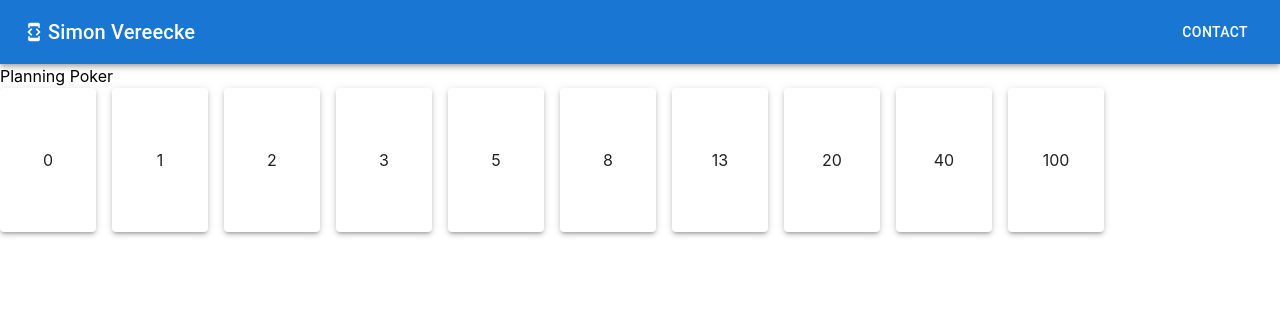
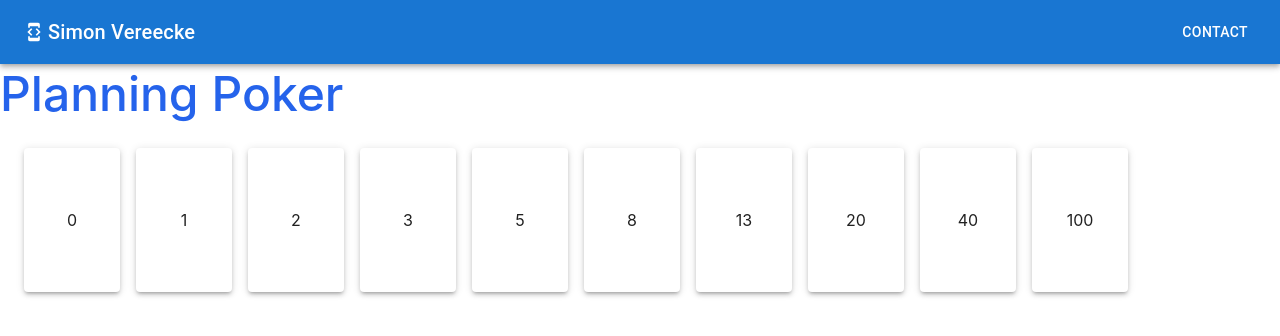
Before and after one commit to Simplify4Me2/my-awesome-website, a React (Vite) app in the folder my-resume-react-app/: page /planning-poker in a window 1280 px wide. Shown: the top 336 px of the page. Built offline with nearby package versions, Linux system fonts and the light colour scheme.

Commit message:
h1 style

```diff
--- a/my-resume-react-app/src/planning-poker/planning-poker.tsx
+++ b/my-resume-react-app/src/planning-poker/planning-poker.tsx
@@ -7,8 +7,8 @@ export const PlanningPoker: React.FC = () => {
   return (
     <>
       <Header />
-      <h1>Planning Poker</h1>
-      <Stack direction="row" spacing={2}>
+      <h1 className="font-medium leading-tight text-5xl mt-0 mb-2 text-blue-600">Planning Poker</h1>
+      <Stack direction="row" spacing={2} className="m-6">
         <PlanningPokerCard value={0} />
         <PlanningPokerCard value={1} />
         <PlanningPokerCard value={2} />
```
